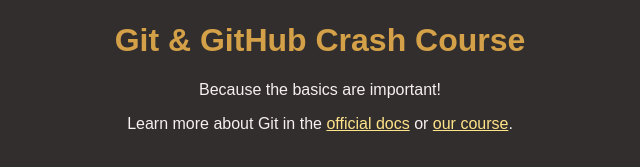
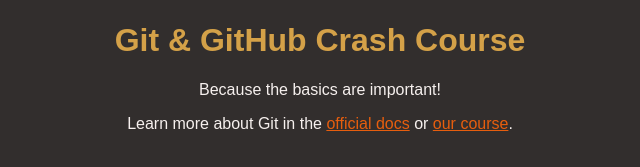
Before and after one commit to jithinsrepo/github-basics, a plain HTML site: page index.html in a window 1280 px wide. Shown: the part 147-314 px from the top of the page, without its empty margins (320-960 px from the left). Drawn offline with Linux system fonts and the light colour scheme.

Commit message:
changes link color

```diff
--- a/styles.css
+++ b/styles.css
@@ -21,5 +21,5 @@ h1 {
 }
 
 a {
-  color: #fee389;
+  color: #e75e0e;
 }
```
